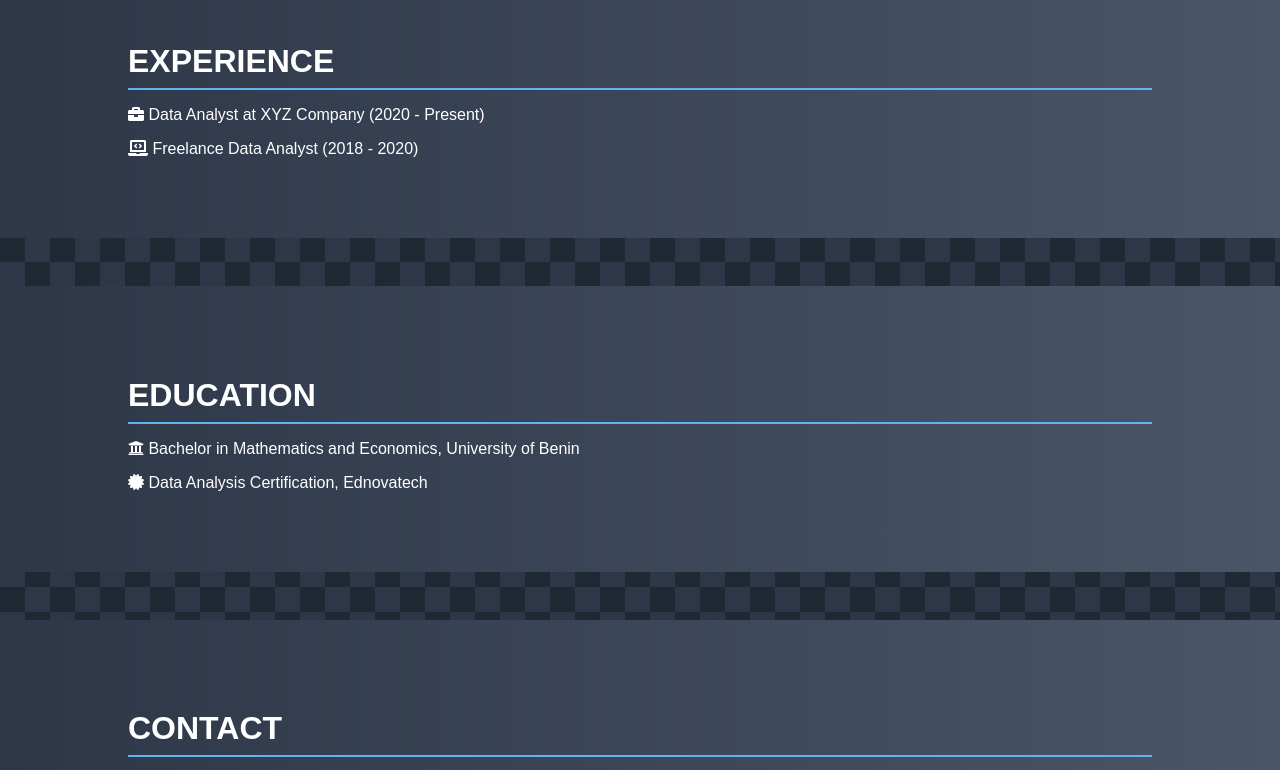
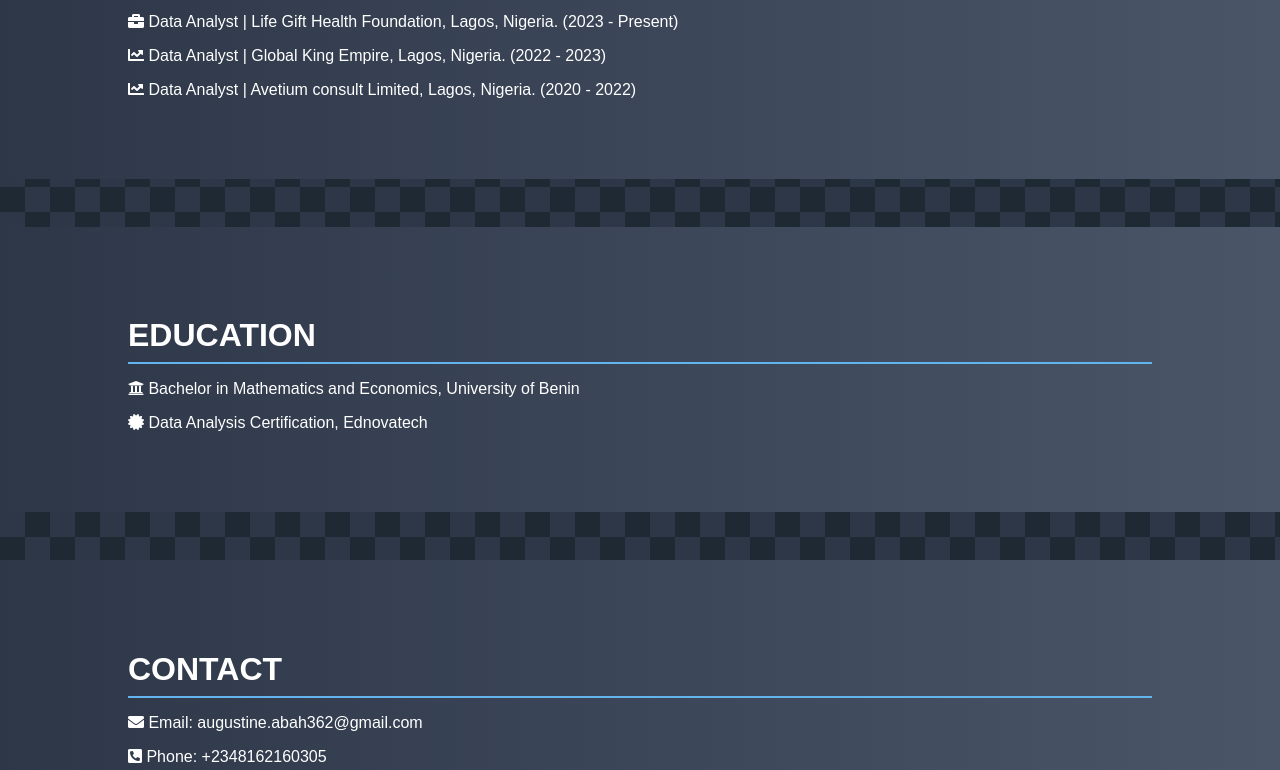
Before and after one commit to ababaug/Data_Analysis_Portfolio, a plain HTML site: page index.html in a window 1280 px wide. Shown: the part 2263-3033 px from the top of the page. Drawn offline with Linux system fonts and the light colour scheme.

Commit message:
updated webfiles

```diff
--- a/index.html
+++ b/index.html
@@ -105,8 +105,9 @@
     <section id="experience" class="shadowed-section">
         <div class="container">
             <h2>Experience</h2>
-            <p><i class="fas fa-briefcase"></i> Data Analyst at XYZ Company (2020 - Present)</p>
-            <p><i class="fas fa-laptop-code"></i> Freelance Data Analyst (2018 - 2020)</p>
+            <p><i class="fas fa-briefcase"></i> Data Analyst | Life Gift Health Foundation, Lagos, Nigeria. (2023 - Present)</p>
+            <p><i class="fas fa-chart-line"></i> Data Analyst | Global King Empire, Lagos, Nigeria. (2022 - 2023)</p>
+            <p><i class="fas fa-chart-line"></i> Data Analyst | Avetium consult Limited, Lagos, Nigeria. (2020 - 2022)</p>
         </div>
     </section>
 
@@ -122,6 +123,7 @@
         <div class="container">
             <h2>Contact</h2>
             <p><i class="fas fa-envelope"></i> Email: augustine.abah362@gmail.com</p>
+            <p><i class="fas fa-phone-square-alt"></i></i> Phone: +2348162160305</p>
             <p><i class="fab fa-linkedin"></i> LinkedIn: <a href="https://www.linkedin.com/in/augustine-stephen-abah-abah-51103090/" target="_blank">linkedin.com/Augustine.abah</a></p>
             <p><i class="fab fa-github"></i> GitHub: <a href="https://github.com/ababaug" target="_blank">github.com/augustine.abah</a></p>
         </div>
```
Also changed, not shown: images/Cafe Rewards Offers.jpg (renamed from images/project2.jpg).
